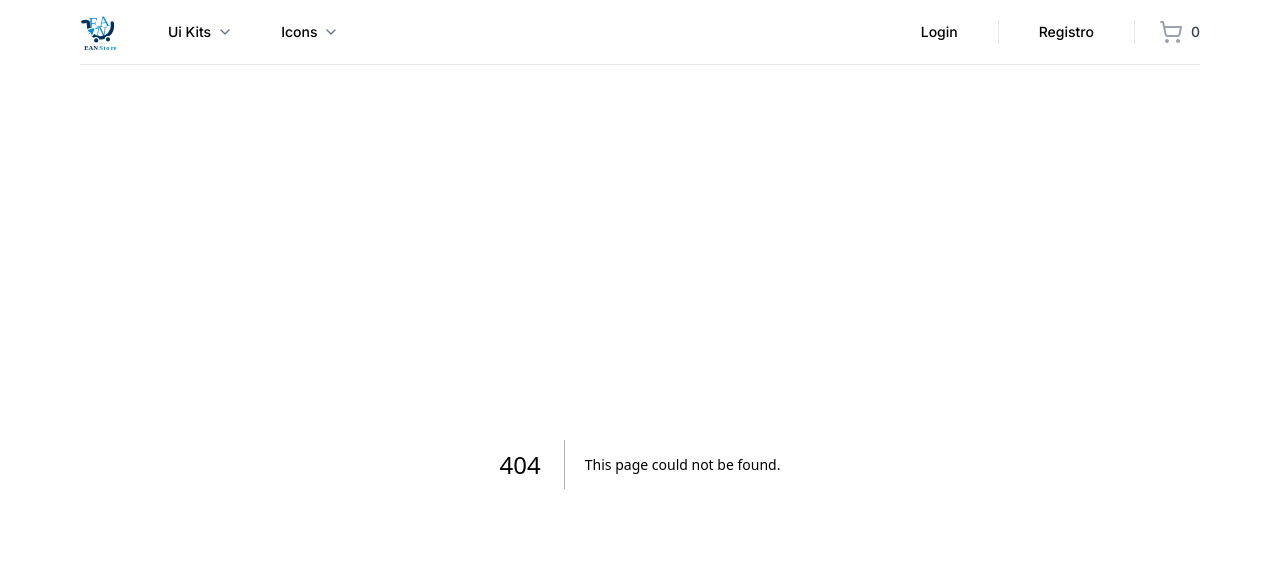
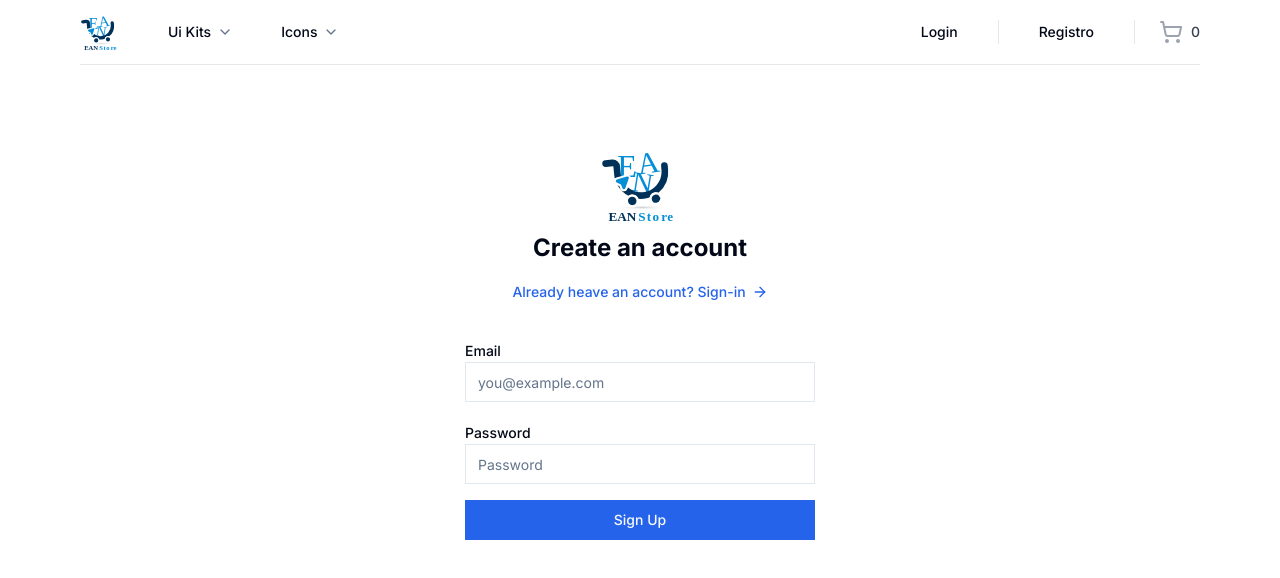
Before and after one commit to evertonccarvalho/eandigitalstore, a Next.js app: page /sign-up in a window 1280 px wide. Before the commit this address had no page. Shown: the top 578 px of the page. Built offline with nearby package versions, Linux system fonts and the light colour scheme.

Commit message:
Implementing our auth flow

```diff
--- /dev/null
+++ b/src/app/(auth)/sign-up/page.tsx
@@ -0,0 +1,80 @@
+'use client';
+import Logo from '@/components/logo';
+import { Button, buttonVariants } from '@/components/ui/button';
+import { Input } from '@/components/ui/input';
+import { Label } from '@/components/ui/label';
+import { cn } from '@/lib/utils';
+import { ArrowRight } from 'lucide-react';
+import Link from 'next/link';
+import { useForm } from 'react-hook-form';
+import { zodResolver } from '@hookform/resolvers/zod';
+import {
+	AuthCredentialsValidator,
+	TAuthCredentialsValidator,
+} from '@/lib/validators/acctound-credentials.validator';
+
+const Page = () => {
+	const {
+		register,
+		handleSubmit,
+		formState: { errors },
+	} = useForm<TAuthCredentialsValidator>({
+		resolver: zodResolver(AuthCredentialsValidator),
+	});
+
+	const onSubmit = ({ email, password }: TAuthCredentialsValidator) => {
+		//send data to the server
+	};
+
+	return (
+		<>
+			<div className="container relative felx pt-20 flex-col items-center justify-center lg:px-0">
+				<div className="mx-auto w-full flex flex-col justify-center space-y-6 sm:w-[350px]">
+					<div className="flex flex-col items-center space-y-2 text-center">
+						<Logo className="w-20 h-20" />
+						<h1 className="text-2xl font-bold">Create an account</h1>
+						<Link
+							href="sign-in"
+							className={buttonVariants({
+								variant: 'link',
+								className: 'gap-1.5',
+							})}
+						>
+							Already heave an account? Sign-in
+							<ArrowRight className="w-4 h-4" />
+						</Link>
+					</div>
+					<div className="grid gap-6">
+						<form onSubmit={handleSubmit(onSubmit)}>
+							<div className="grid gap-2">
+								<div className="grid gap-1 py-2">
+									<Label htmlFor="email">Email</Label>
+									<Input
+										{...register('email')}
+										className={cn({
+											'focus-visible:ring-red-500 ': errors.email,
+										})}
+										placeholder="you@example.com"
+									/>
+								</div>{' '}
+								<div className="grid gap-1 py-2">
+									<Label htmlFor="password">Password</Label>
+									<Input
+										{...register('password')}
+										className={cn({
+											'focus-visible:ring-red-500 ': errors.password,
+										})}
+										placeholder="Password"
+									/>
+								</div>
+								<Button>Sign Up </Button>
+							</div>
+						</form>
+					</div>
+				</div>
+			</div>
+		</>
+	);
+};
+
+export default Page;
--- a/src/components/NavBar.tsx
+++ b/src/components/NavBar.tsx
@@ -18,7 +18,7 @@
 							{/* TODO: Mobile Nav  */}
 							<div className="flex ml-4 lg:ml-0">
 								<Link href={'/'}>
-									<Logo />
+									<Logo className="w-10 h-10" />
 									{/* <Icons.logo className="h-10 w-10" /> */}
 								</Link>
 							</div>
--- a/src/components/logo.tsx
+++ b/src/components/logo.tsx
@@ -1,7 +1,7 @@
 import { cn } from '@/lib/utils';
 import Image from 'next/image';
 
-const Logo = () => {
+const Logo = ({ className }: { className?: string }) => {
 	return (
 		<>
 			<Image
@@ -9,7 +9,7 @@
 				alt="ean logo"
 				width={100}
 				height={100}
-				className={cn('w-10 h-10')}
+				className={cn('w-full h-full', className)}
 			/>
 		</>
 	);
--- /dev/null
+++ b/src/components/ui/input.tsx
@@ -0,0 +1,25 @@
+import * as React from "react"
+
+import { cn } from "@/lib/utils"
+
+export interface InputProps
+  extends React.InputHTMLAttributes<HTMLInputElement> {}
+
+const Input = React.forwardRef<HTMLInputElement, InputProps>(
+  ({ className, type, ...props }, ref) => {
+    return (
+      <input
+        type={type}
+        className={cn(
+          "flex h-10 w-full rounded-md border border-input bg-background px-3 py-2 text-sm ring-offset-background file:border-0 file:bg-transparent file:text-sm file:font-medium placeholder:text-muted-foreground focus-visible:outline-none focus-visible:ring-2 focus-visible:ring-ring focus-visible:ring-offset-2 disabled:cursor-not-allowed disabled:opacity-50",
+          className
+        )}
+        ref={ref}
+        {...props}
+      />
+    )
+  }
+)
+Input.displayName = "Input"
+
+export { Input }
--- /dev/null
+++ b/src/components/ui/label.tsx
@@ -0,0 +1,26 @@
+"use client"
+
+import * as React from "react"
+import * as LabelPrimitive from "@radix-ui/react-label"
+import { cva, type VariantProps } from "class-variance-authority"
+
+import { cn } from "@/lib/utils"
+
+const labelVariants = cva(
+  "text-sm font-medium leading-none peer-disabled:cursor-not-allowed peer-disabled:opacity-70"
+)
+
+const Label = React.forwardRef<
+  React.ElementRef<typeof LabelPrimitive.Root>,
+  React.ComponentPropsWithoutRef<typeof LabelPrimitive.Root> &
+    VariantProps<typeof labelVariants>
+>(({ className, ...props }, ref) => (
+  <LabelPrimitive.Root
+    ref={ref}
+    className={cn(labelVariants(), className)}
+    {...props}
+  />
+))
+Label.displayName = LabelPrimitive.Root.displayName
+
+export { Label }
--- /dev/null
+++ b/src/lib/validators/acctound-credentials.validator.ts
@@ -0,0 +1,11 @@
+import { z } from 'zod';
+export const AuthCredentialsValidator = z.object({
+	email: z.string().email(),
+	password: z
+		.string()
+		.min(8, { message: 'password must be at least 8 characters long.' }),
+});
+
+export type TAuthCredentialsValidator = z.infer<
+	typeof AuthCredentialsValidator
+>;
```
Also changed, not shown: package.json (+6 -1 lines), 1 other file (tests, documents, lock files or other folders).
